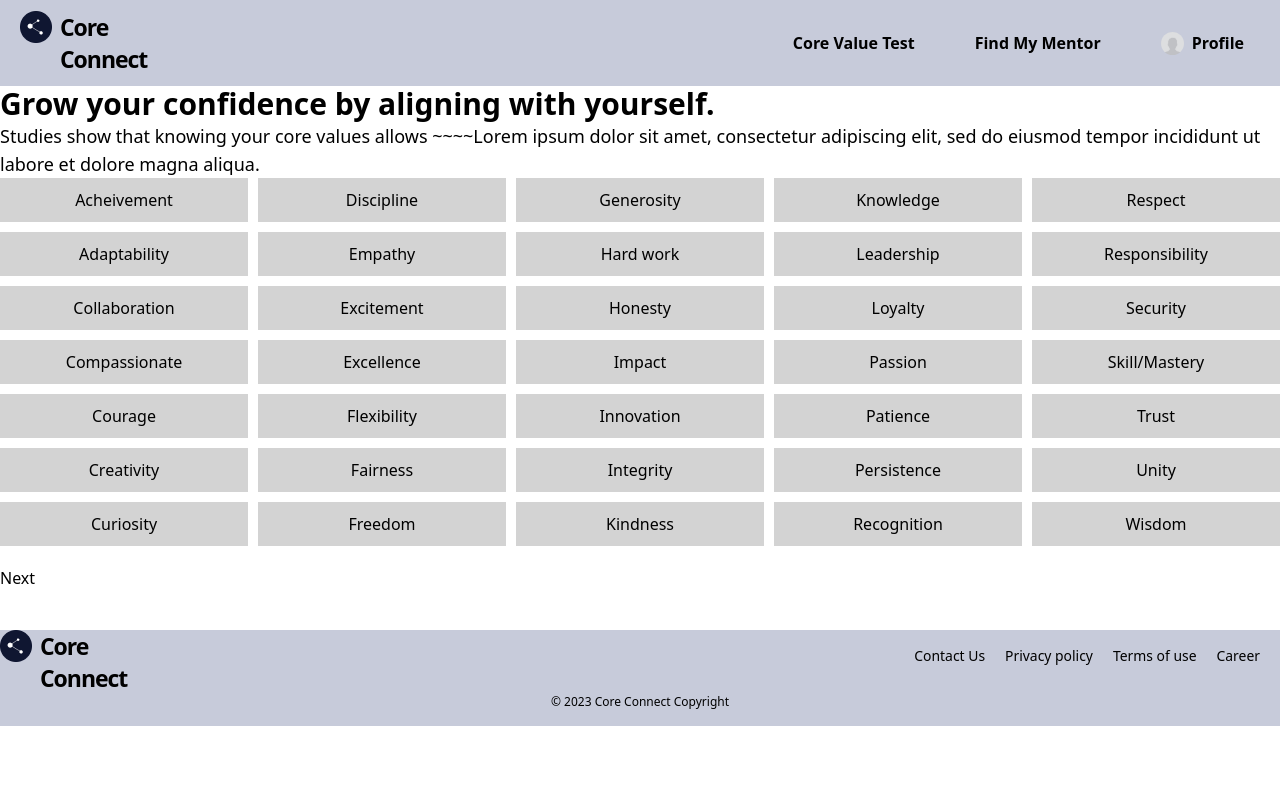
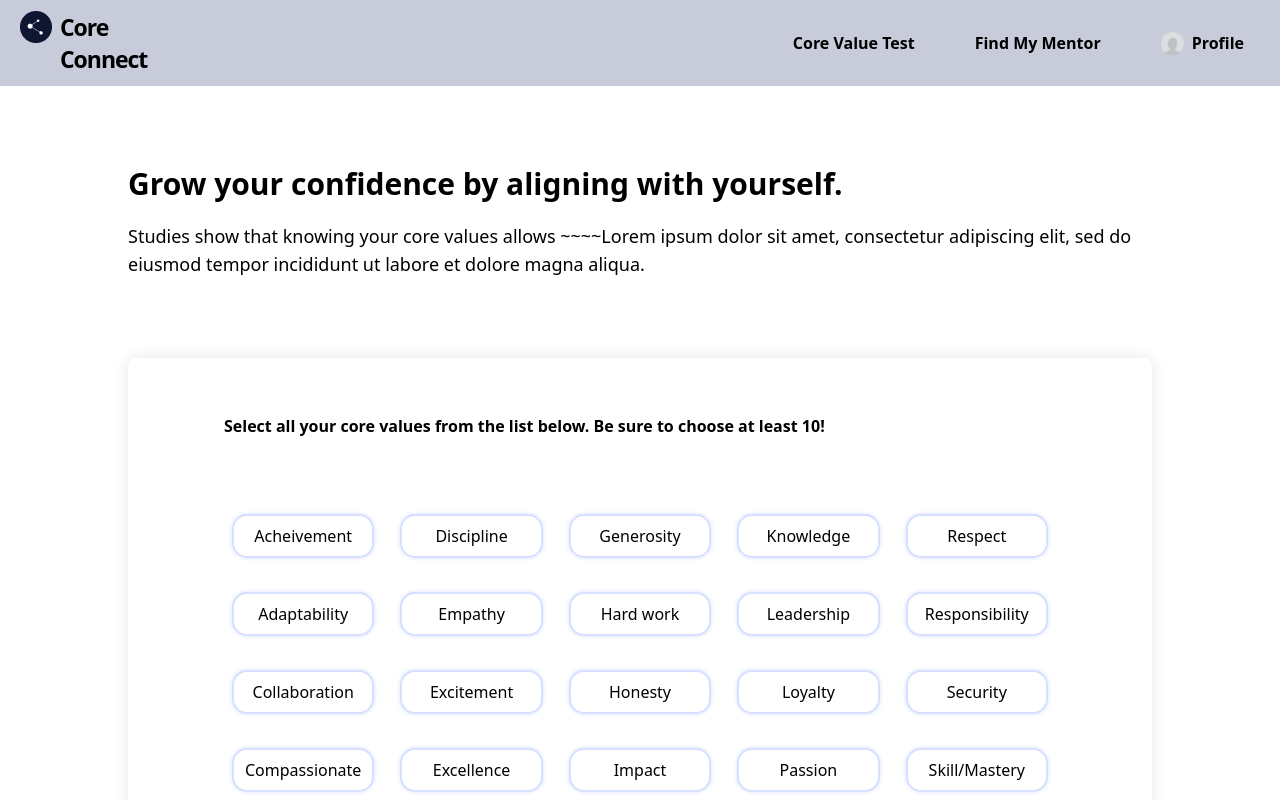
Before and after one commit to lureeves/core-connect, a React (Vite) app: page /CoreValueTest in a window 1280 px wide. Shown: the top 800 px of the page. Built offline with nearby package versions, Linux system fonts and the light colour scheme.

Commit message:
Updated styling of core value test card

```diff
--- a/src/pages/CoreValuesTest/CoreValueTest.css
+++ b/src/pages/CoreValuesTest/CoreValueTest.css
@@ -1,21 +1,7 @@
 /* Test Begining */
-.core-value-grid {
-    display: grid;
-    grid-template-columns: repeat(5, 1fr); /* 5 columns with equal width */
-    grid-template-rows: repeat(7, auto); /* 7 rows, height adjusts to content */
-    gap: 10px; /* Space between grid items */
-    padding: 10px; /* Padding around the grid */
-  }
-
-  .core-value-button {
-    padding: 10px; /* Padding inside each button */
-    background-color: lightgray; /* Default background color */
-    border: none; /* Remove border */
-    cursor: pointer; /* Cursor changes to pointer on hover */
-    transition: background-color 0.3s; /* Smooth transition for background color */
-  }
-
-  .core-value-button.selected {
-    background-color: lightblue; /* Background color for selected items */
-  }
-  /* Test Ends */
+.clearfix::after {
+    content: "";
+    display: table;
+    clear: both;
+}
+/* Test Ends */
--- a/src/pages/CoreValuesTest/CoreValuesTest.jsx
+++ b/src/pages/CoreValuesTest/CoreValuesTest.jsx
@@ -4,8 +4,10 @@ import TestCard from './components/TestCard.jsx'
 const CoreValuesTest = () => {
   return (
     <div>
-        <h1 className="text-3xl font-semibold">Grow your confidence by aligning with yourself.</h1>
-        <h1 className='text-lg'>Studies show that knowing your core values allows ~~~~Lorem ipsum dolor sit amet, consectetur adipiscing elit, sed do eiusmod tempor incididunt ut labore et dolore magna aliqua. </h1>
+        <div className='py-20 w-4/5 mx-auto'>
+            <h1 className="text-3xl font-semibold pb-5">Grow your confidence by aligning with yourself.</h1>
+            <h1 className='text-lg'>Studies show that knowing your core values allows ~~~~Lorem ipsum dolor sit amet, consectetur adipiscing elit, sed do eiusmod tempor incididunt ut labore et dolore magna aliqua. </h1>
+        </div>
 
         <TestCard ></TestCard>
 
--- a/src/pages/CoreValuesTest/components/TestCard.jsx
+++ b/src/pages/CoreValuesTest/components/TestCard.jsx
@@ -1,4 +1,5 @@
 import React, { useState } from 'react';
+import '../CoreValueTest.css';
 
 const TestCard = () => {
   const coreValues = [
@@ -27,14 +28,24 @@ const TestCard = () => {
   };
 
   return (
-    <div>
+    <div className='w-4/5 py-14 px-24 mx-auto border-transparent rounded-lg shadow-[rgba(17,_17,_26,_0.1)_0px_0px_16px] clearfix'>
+        <h3 className='mb-16 font-lg font-semibold'>Select all your core values from the list below. Be sure to choose at least 10!</h3>
+
         <div style={{ display: 'grid', gridTemplateColumns: 'repeat(5, 1fr)', gap: '10px' }}>
             {coreValues.map(value => (
             <button
                 key={value}
+                className='mx-2
+                           my-3
+                           p-2
+                           g-white
+                           border-2
+                           border-[#D7E0FF]
+                           shadow-[#D7E0FF_0px_0px_4px]
+                           '
                 style={{
-              padding: '10px',
-              backgroundColor: selectedValues.includes(value) ? 'lightblue' : 'lightgray'
+                    borderRadius: '15px',
+                    backgroundColor: selectedValues.includes(value) ? '#D7E0FF' : 'white'
                     }}
                 onClick={() => handleValueClick(value)}
             >
@@ -42,7 +53,9 @@ const TestCard = () => {
             </button>
             ))}
         </div>
-      <button onClick={handleSubmit} style={{ marginTop: '20px' }}>Next</button>
+
+        <button onClick={handleSubmit} className='mt-16 py-2 px-9 bg-[#3A2A9B] rounded-3xl text-white float-right'>Next</button>
+
     </div>
   );
 };
```
Lines whose indentation alone changed are shown as unchanged.
